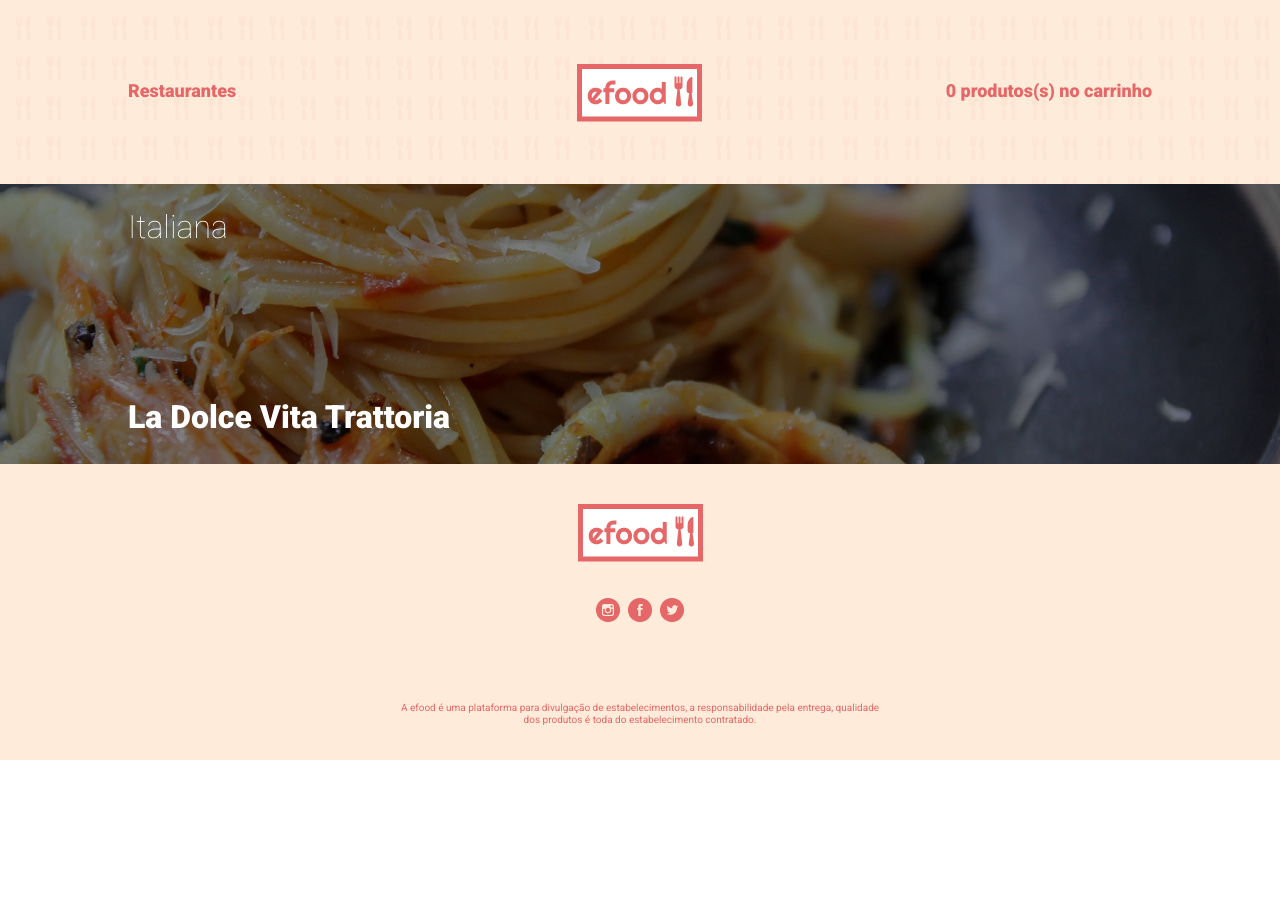
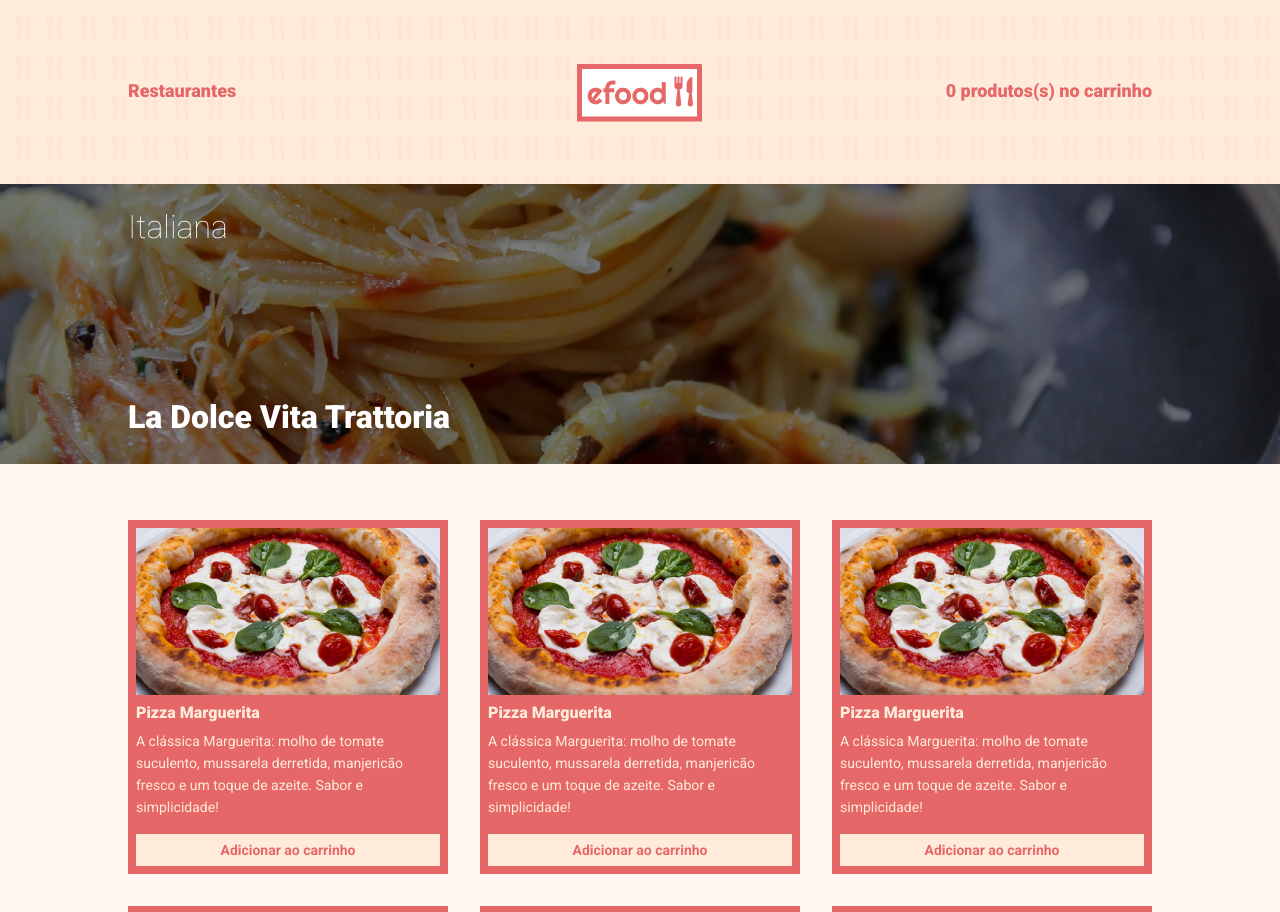
Before and after one commit to alanmdsan/efood, a React (Create React App) app: page /restaurant in a window 1280 px wide. Shown: the top 912 px of the page. Before the commit the page ends 800 px from the top, so only its background shows below. Built offline with nearby package versions, Linux system fonts and the light colour scheme.

Commit message:
setting products list layout

```diff
--- /dev/null
+++ b/src/components/ProductCard/index.tsx
@@ -0,0 +1,22 @@
+import * as S from './styles'
+
+type Props = {
+  name: string
+  description: string
+  image: string
+}
+
+const ProductCard = ({ name, description, image }: Props) => (
+  <S.Container>
+    <S.ContainerImage>
+      <img src={image} alt={name} />
+    </S.ContainerImage>
+    <S.ContainerDescription>
+      <h1>{name}</h1>
+      <p>{description}</p>
+      <S.Button>Adicionar ao carrinho</S.Button>
+    </S.ContainerDescription>
+  </S.Container>
+)
+
+export default ProductCard
--- /dev/null
+++ b/src/components/ProductCard/styles.ts
@@ -0,0 +1,37 @@
+import styled from 'styled-components'
+import { colors } from '../../styles'
+
+export const Container = styled.div`
+  background-color: ${colors.salmon};
+`
+
+export const ContainerImage = styled.div`
+  padding: 8px;
+  height: 183px;
+`
+
+export const ContainerDescription = styled.div`
+  color: ${colors.darker_sand};
+
+  h1 {
+    margin-left: 8px;
+    font-size: 16px;
+    font-weight: 900;
+  }
+
+  p {
+    font-size: 14px;
+    padding: 8px;
+    line-height: 22px;
+  }
+`
+export const Button = styled.div`
+  padding: 8px;
+  margin: 8px;
+  background-color: ${colors.darker_sand};
+  color: ${colors.salmon};
+  font-size: 14px;
+  font-weight: 700;
+  text-align: center;
+  cursor: pointer;
+`
--- /dev/null
+++ b/src/components/ProductList/index.tsx
@@ -0,0 +1,26 @@
+import Product from '../../models/Product'
+import ProductCard from '../ProductCard'
+import * as S from './styles'
+
+type Props = {
+  products: Product[]
+}
+
+const ProductList = ({ products }: Props) => (
+  <S.Container>
+    <div className="container">
+      <S.List>
+        {products.map((product) => (
+          <ProductCard
+            key={product.id}
+            name={product.name}
+            description={product.description}
+            image={product.image}
+          />
+        ))}
+      </S.List>
+    </div>
+  </S.Container>
+)
+
+export default ProductList
--- /dev/null
+++ b/src/components/ProductList/styles.ts
@@ -0,0 +1,13 @@
+import styled from 'styled-components'
+import { colors } from '../../styles'
+
+export const Container = styled.section`
+  background-color: ${colors.sand};
+`
+
+export const List = styled.ul`
+  display: grid;
+  grid-template-columns: repeat(3, 1fr);
+  gap: 32px;
+  padding: 56px 0;
+`
--- /dev/null
+++ b/src/models/Product.ts
@@ -0,0 +1,15 @@
+class Product {
+  id: number
+  name: string
+  description: string
+  image: string
+
+  constructor(id: number, name: string, description: string, image: string) {
+    this.id = id
+    this.name = name
+    this.description = description
+    this.image = image
+  }
+}
+
+export default Product
--- a/src/pages/Restaurant/index.tsx
+++ b/src/pages/Restaurant/index.tsx
@@ -1,8 +1,58 @@
 import ProfileBanner from '../../components/ProfileBanner'
+import Product from '../../models/Product'
+
+import margherita from '../../assets/images/margherita.png'
+import ProductList from '../../components/ProductList'
+
+const products: Product[] = [
+  {
+    id: 1,
+    name: 'Pizza Marguerita',
+    description:
+      'A clássica Marguerita: molho de tomate suculento, mussarela derretida, manjericão fresco e um toque de azeite. Sabor e simplicidade!',
+    image: margherita
+  },
+  {
+    id: 2,
+    name: 'Pizza Marguerita',
+    description:
+      'A clássica Marguerita: molho de tomate suculento, mussarela derretida, manjericão fresco e um toque de azeite. Sabor e simplicidade!',
+    image: margherita
+  },
+  {
+    id: 3,
+    name: 'Pizza Marguerita',
+    description:
+      'A clássica Marguerita: molho de tomate suculento, mussarela derretida, manjericão fresco e um toque de azeite. Sabor e simplicidade!',
+    image: margherita
+  },
+  {
+    id: 4,
+    name: 'Pizza Marguerita',
+    description:
+      'A clássica Marguerita: molho de tomate suculento, mussarela derretida, manjericão fresco e um toque de azeite. Sabor e simplicidade!',
+    image: margherita
+  },
+  {
+    id: 5,
+    name: 'Pizza Marguerita',
+    description:
+      'A clássica Marguerita: molho de tomate suculento, mussarela derretida, manjericão fresco e um toque de azeite. Sabor e simplicidade!',
+    image: margherita
+  },
+  {
+    id: 6,
+    name: 'Pizza Marguerita',
+    description:
+      'A clássica Marguerita: molho de tomate suculento, mussarela derretida, manjericão fresco e um toque de azeite. Sabor e simplicidade!',
+    image: margherita
+  }
+]
 
 const Restaurant = () => (
   <>
     <ProfileBanner />
+    <ProductList products={products} />
   </>
 )
 
```
